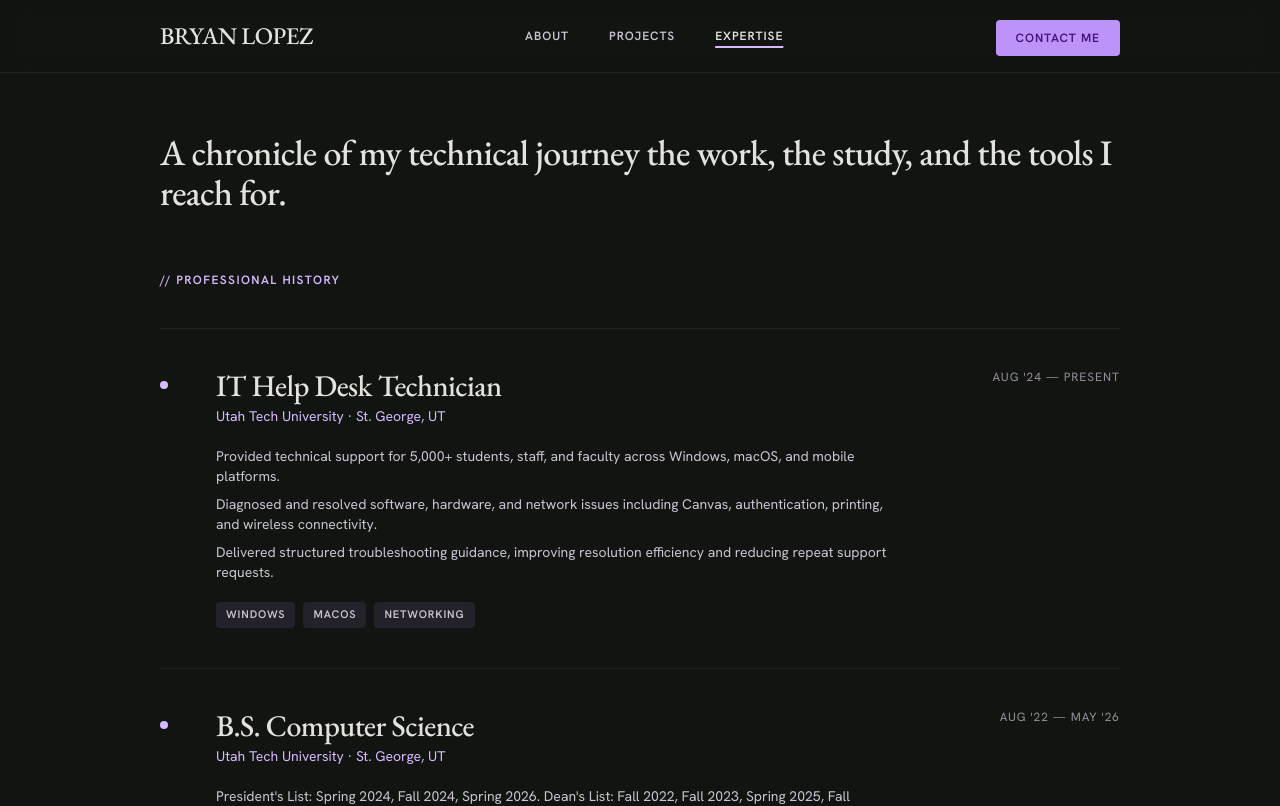
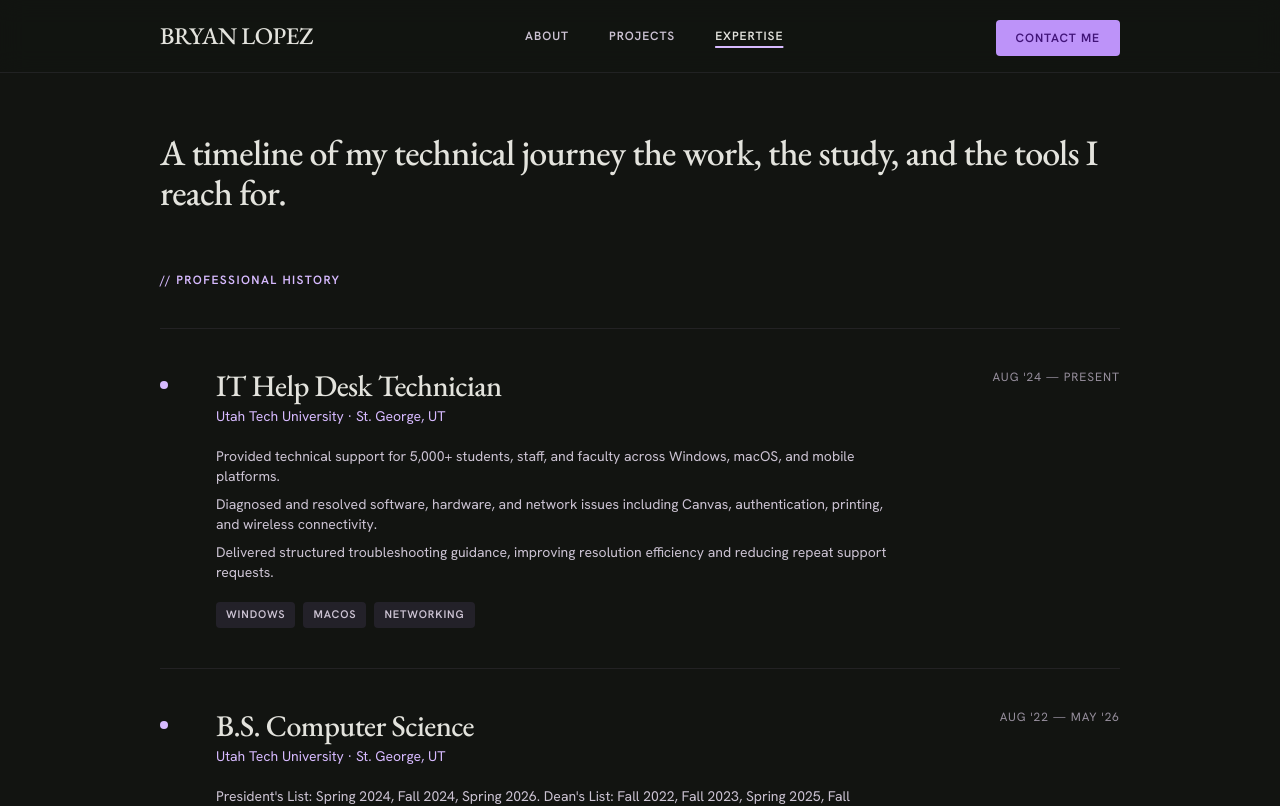
Before and after one commit to boomypig/portfolio, a React (Vite) app: page /expertise in a window 1280 px wide. Shown: the top 806 px of the page. Built offline with nearby package versions, Linux system fonts and the light colour scheme.

Commit message:
small expertiese page

```diff
--- a/src/pages/Expertise.jsx
+++ b/src/pages/Expertise.jsx
@@ -7,7 +7,7 @@ export default function Expertise() {
     <>
       <section className="shell pt-20 pb-15 md:pt-15">
         <h1 className="editorial max-w-3xl text-5xl leading-[1.1] text-on-surface md:text-4xl">
-          A chronicle of my technical journey the work, the study, and the tools
+          A timeline of my technical journey the work, the study, and the tools
           I reach for.
         </h1>
       </section>
```
